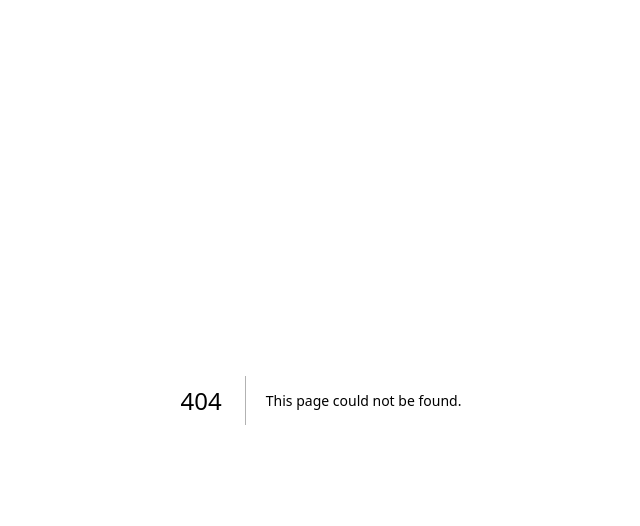
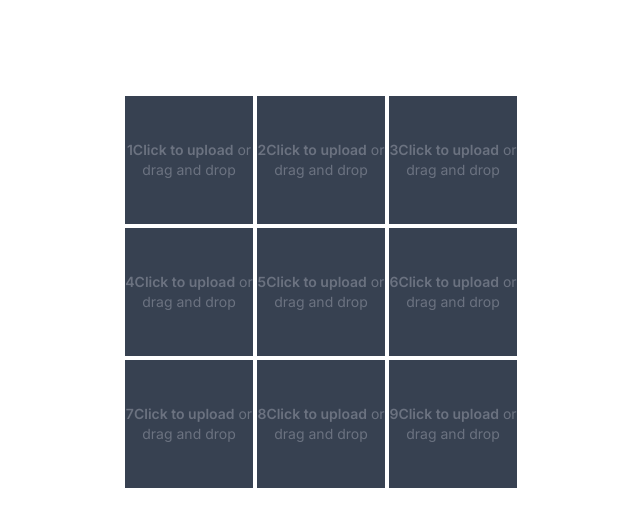
Before and after one commit to soyjaimefm/ig-planner, a Next.js app: page /dndkit in a window 1280 px wide. Before the commit this address had no page. Shown: the top 526 px of the page, without its empty margins (319-959 px from the left). Built offline with nearby package versions, Linux system fonts and the light colour scheme.

Commit message:
añadida libreria dnd kit

```diff
--- /dev/null
+++ b/app/dndkit/page.tsx
@@ -0,0 +1,58 @@
+'use client'
+
+import { useState } from 'react';
+import {
+  DndContext,
+  closestCenter,
+  KeyboardSensor,
+  PointerSensor,
+  useSensor,
+  useSensors,
+} from '@dnd-kit/core';
+import {
+  arrayMove,
+  SortableContext,
+  sortableKeyboardCoordinates,
+  rectSortingStrategy,
+} from '@dnd-kit/sortable';
+import { SortableItem } from '@/components/SortableItem';
+
+export default function Page() {
+  const [items, setItems] = useState(['1','2','3','4','5','6','7','8','9']);
+  const sensors = useSensors(
+    useSensor(PointerSensor),
+    useSensor(KeyboardSensor, {
+      coordinateGetter: sortableKeyboardCoordinates,
+    })
+  );
+
+  return (
+    <DndContext
+      sensors={sensors}
+      collisionDetection={closestCenter}
+      onDragEnd={handleDragEnd}
+    >
+      <SortableContext
+        items={items}
+        strategy={rectSortingStrategy}
+      >
+        <main className="flex min-h-screen flex-col items-center justify-between py-24">
+          <div className="grid grid-cols-3 gap-1">
+            {items.map(id => <SortableItem key={id} id={id} />)}
+          </div>
+        </main>
+      </SortableContext>
+    </DndContext>
+  );
+
+  function handleDragEnd(event: any) {
+    const {active, over} = event;
+    if (active.id !== over.id) {
+      setItems((items) => {
+        const oldIndex = items.indexOf(active.id);
+        const newIndex = items.indexOf(over.id);
+        return arrayMove(items, oldIndex, newIndex);
+      });
+    }
+  }
+}
--- /dev/null
+++ b/app/examplednd/page.tsx
@@ -0,0 +1,44 @@
+
+'use client'
+import { useDragAndDrop } from '@formkit/drag-and-drop/react';
+import { useState } from 'react';
+import FeedImg from '@/components/feedImg';
+
+export default function Page() {
+  const [disableDnd, setDisableDnd ] = useState(false);
+
+  // Example parent configuration object:
+  const config = {
+    sortable: true,
+    disabled: false,
+  }
+
+  // <li className="bg-gray-700 size-32 hover:opacity-70 text-white text-center flex flex-col justify-center pointer-events-auto cursor-pointer" data-label={value} key={value}>{value}</li>
+
+  // React:
+  const [parentRef, values, setValues, updateConfig] = useDragAndDrop<HTMLUListElement, string>(
+    ['Item 1', 'Item2', 'Item3','Item 4', 'Item5', 'Item6','Item 7', 'Item8', 'Item9'],
+    config
+  );
+
+  const toggleUpload = () => {
+    setDisableDnd((current) => {
+      updateConfig({disabled: !current
+      });
+      return !current;
+    });
+  }
+
+  return (
+    <main className={`flex min-h-screen flex-col items-center justify-between py-24 bg-re ${disableDnd ? 'bg-red-200' : ''}`}>
+      <ul className="grid grid-cols-3 gap-1" ref={parentRef}>
+        {
+          values.map((value)=> (
+            <FeedImg index={value} key={value} />
+          ))
+        }
+      </ul>
+      <button onClick={toggleUpload}>Enable uploading</button>
+    </main>
+  )
+}
--- a/app/page.tsx
+++ b/app/page.tsx
@@ -4,18 +4,18 @@
   return (
     <main className="flex min-h-screen flex-col items-center justify-between py-24">
       <div className="grid grid-cols-3 gap-1">
-        <FeedImg index={1} />
-        <FeedImg index={2} />
-        <FeedImg index={3} />
-        <FeedImg index={4} />
-        <FeedImg index={5} />
-        <FeedImg index={6} />
-        <FeedImg index={7} />
-        <FeedImg index={8} />
-        <FeedImg index={9} />
-        <FeedImg index={10} />
-        <FeedImg index={11} />
-        <FeedImg index={12} />
+        <FeedImg index={'1'} />
+        <FeedImg index={'2'} />
+        <FeedImg index={'3'} />
+        <FeedImg index={'4'} />
+        <FeedImg index={'5'} />
+        <FeedImg index={'6'} />
+        <FeedImg index={'7'} />
+        <FeedImg index={'8'} />
+        <FeedImg index={'9'} />
+        <FeedImg index={'10'} />
+        <FeedImg index={'11'} />
+        <FeedImg index={'12'} />
       </div>
       {/* <Link href={`https://api.instagram.com/oauth/authorize?client_id=${process.env.NEXT_PUBLIC_INSTAGRAM_ID}&redirect_uri=${'https://ig-planner-beta.vercel.app/'}&scope=${'user_profile,user_media'}&response_type=code`}>Instagram</Link> */}
     </main>
--- /dev/null
+++ b/components/SortableItem.tsx
@@ -0,0 +1,24 @@
+import {useSortable} from '@dnd-kit/sortable';
+import {CSS} from '@dnd-kit/utilities';
+import FeedImg from './feedImg';
+
+export function SortableItem({id}: {id: string}) {
+  const {
+    attributes,
+    listeners,
+    setNodeRef,
+    transform,
+    transition,
+  } = useSortable({id: id});
+
+  const style = {
+    transform: CSS.Transform.toString(transform),
+    transition,
+  };
+
+  return (
+    <div ref={setNodeRef} style={style} {...attributes} {...listeners}>
+      <FeedImg index={id} />
+    </div>
+  );
+}
--- a/components/feedArea.tsx
+++ b/components/feedArea.tsx
@@ -1,12 +1,21 @@
 'use client'
-import { useState } from "react";
+import { useEffect, useState } from "react";
+import FeedImg from "./feedImg";
 
 export default function FeedArea() {
-  const [fileList, setFileList] = useState<FileList>();
+  const [fileList, setFileList] = useState<string[]>(['','','']);
+
+  useEffect(() => {
+    console.log('file list cambiado');
+    console.log(fileList)
+
+  }, [fileList]);
 
   return (
-    <div>
-
+    <div className="grid grid-cols-3 gap-1">
+        {fileList.map((file,i) => (
+            <FeedImg key={file + i} index={i} listSetter={setFileList} />
+        ))}
     </div>
   )
 }
--- a/components/feedImg.tsx
+++ b/components/feedImg.tsx
@@ -1,21 +1,20 @@
 'use client'
 
 import { handleInputChange, handleInputChangeDrop } from '@/utils/readFile';
-
 import { useState } from "react";
 
-export default function FeedImg({ index }) {
+export default function FeedImg({ index }: { index: string }) {
   const [file, setFile] = useState('');
 
   return (
-    <div className="bg-gray-700 size-32 hover:opacity-70">
+    <div className="bg-gray-700 size-32 cursor-grab hover:opacity-70" onDragOver={(e) => { e.preventDefault() }}>
       {
         file != '' ? <img className="h-full w-full object-cover" src={file} alt="" /> :
-          <label onDrop={(e) => { handleInputChangeDrop(e, setFile) }} onDragOver={(e) => { e.preventDefault() }} draggable htmlFor={'dropzone-file' + index} className="flex items-center justify-center w-full h-full cursor-pointer">
+          <label onDrop={(e) => { handleInputChangeDrop(e, setFile) }} onDragOver={(e) => { e.preventDefault() }} className="flex items-center justify-center w-full h-full cursor-pointer">
             <p className="text-sm text-center text-gray-500 dark:text-gray-400"><span className="font-semibold">{index}Click to upload</span> or drag and drop</p>
-            <input id={'dropzone-file' + index} draggable className='hidden' type="file" accept="image/*" name="image" onChange={(e) => { handleInputChange(e, setFile) }} />
+            <input className='hidden' type="file" disabled accept="image/*" name="image" onChange={(e) => { handleInputChange(e, setFile) }} />
           </label>
       }
     </div>
-  )
+  );
 }
--- a/package.json
+++ b/package.json
@@ -9,7 +9,10 @@
     "lint": "next lint"
   },
   "dependencies": {
-    "next": "14.1.0",
+    "@dnd-kit/core": "^6.1.0",
+    "@dnd-kit/sortable": "^8.0.0",
+    "@formkit/drag-and-drop": "^0.2.5",
+    "next": "^14.1.0",
     "react": "^18",
     "react-dom": "^18"
   },
--- a/utils/readFile.js
+++ b/utils/readFile.js
@@ -1,11 +1,9 @@
 export function handleInputChange(e, fileSetter) {
     e.preventDefault();
-    const files = e.target.files;
-
-    console.log('archivos selected')
-    console.log(files);
-
-    readFile(files[0], fileSetter);
+    const [file] = e.target.files;
+    if (file) {
+        readFile(file, fileSetter);
+    }
 }
 
 export function handleInputChangeDrop(e, fileSetter) {
@@ -16,21 +14,13 @@
     //     return file.type.includes('image');
     // });
 
-    // console.log('filtered files');
-    // console.log(filteredFiles);
-
-    console.log('data transfer');
-    console.log(e.dataTransfer.items)
-
-    console.log('archivos dropped:')
-    console.log(files);
 
     readFile(files[0], fileSetter);
 }
 
 const readFile = (file, fileSetter) => {
-
-    console.log(file)
+    // let url = URL.createObjectURL(file); // esta opción funciona más rapido para una única imagen pero gasta mucha memoría si hubiera muchas  https://stackoverflow.com/questions/31742072/filereader-vs-window-url-createobjecturl
+    // fileSetter(url);
 
     if (file) {
         const reader = new FileReader();
```
Also changed, not shown: 1 other file (tests, documents, lock files or other folders).
